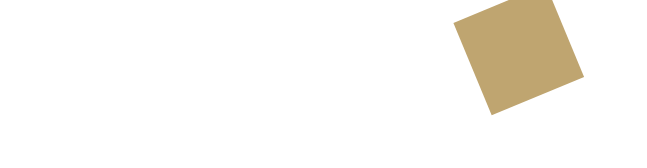
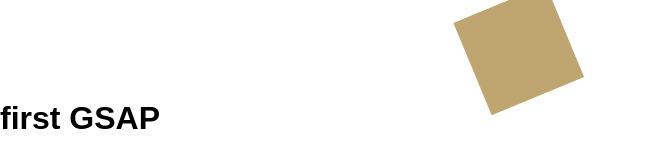
Before and after one commit to yoshiokamasahiro/firstGsap, a website built with Parcel: page index.html in a window 1280 px wide. Shown: the top 168 px of the page, without its empty margins (0-647 px from the left). Built offline with nearby package versions, Linux system fonts and the light colour scheme.

Commit message:
first GSAP!!

```diff
--- a/index.html
+++ b/index.html
@@ -7,7 +7,7 @@
 
   <body>
     <div class="box01 box"></div>
-
+    <h1>first GSAP</h1>
     <script src="src/index.js"></script>
   </body>
 </html>
```
